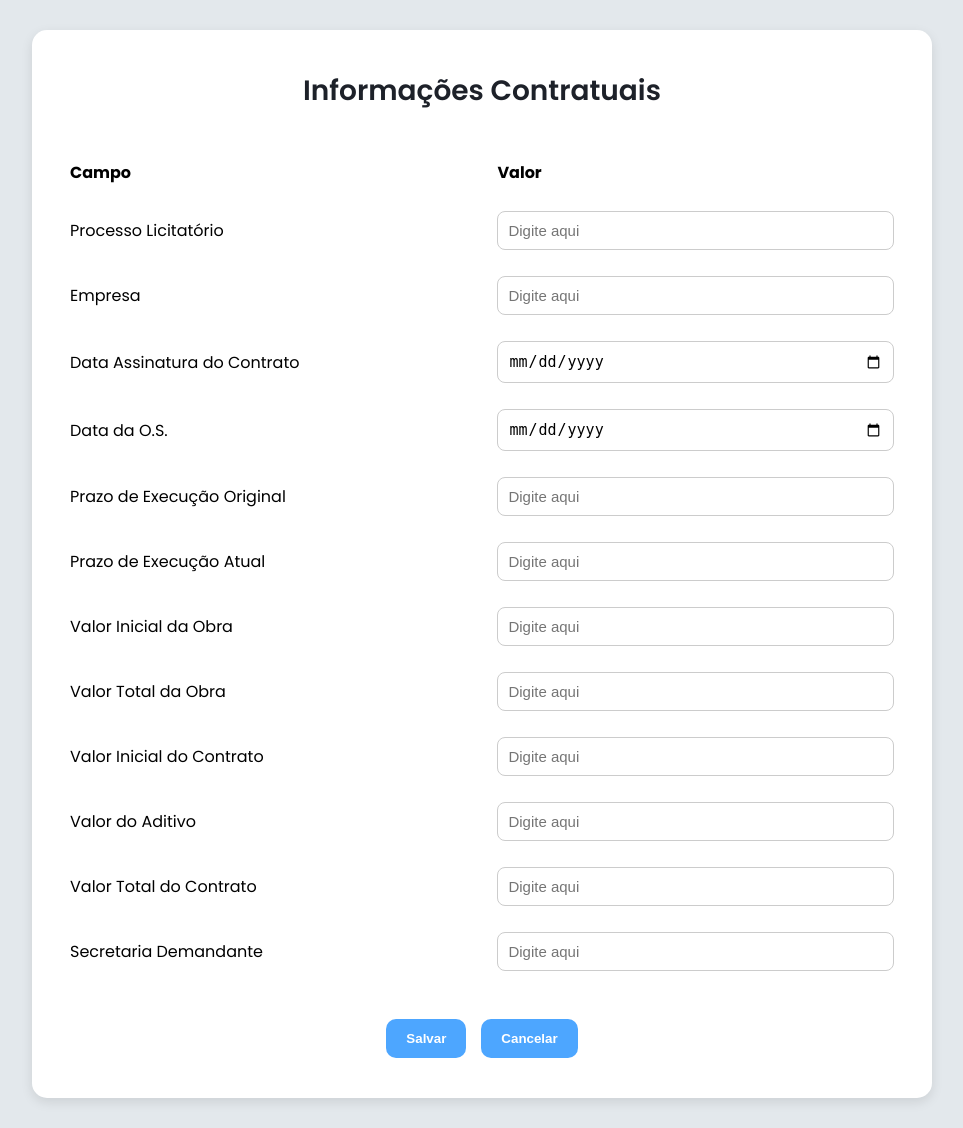
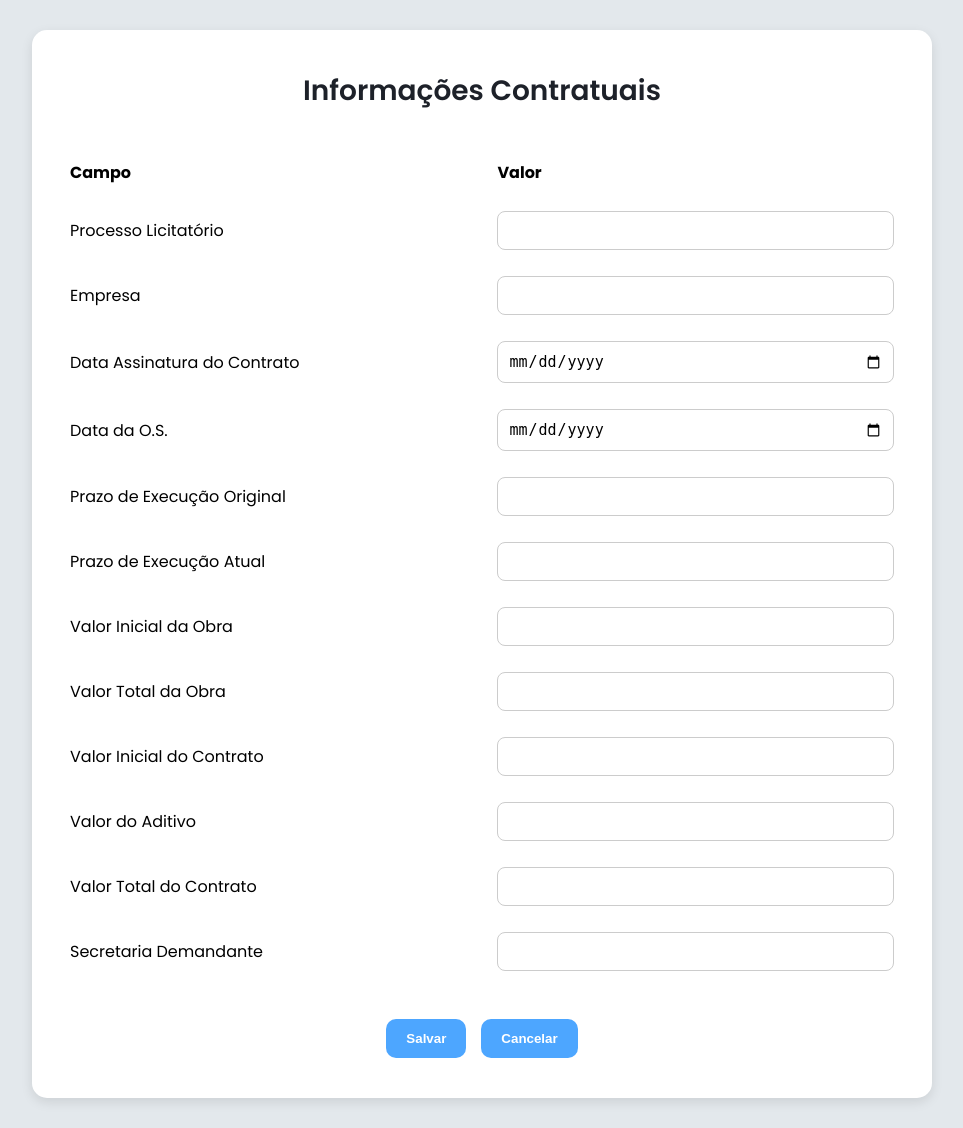
Before and after one commit to marcossrigel/CEHAB-Sistema-Monitoramento, a PHP site: page /infocontratuais.php in a window 1280 px wide. Shown: the whole page, without its empty margins (158-1121 px from the left). Run offline with PHP 8.4, Linux system fonts and the light colour scheme.

Commit message:
ultimas atualizacoes dia 04/05/2025

```diff
--- a/siscreche/infocontratuais.php
+++ b/siscreche/infocontratuais.php
@@ -102,11 +102,11 @@ button:hover {
       </tr>
       <tr>
         <td>Processo Licitatório</td>
-        <td><input type="text" placeholder="Digite aqui"></td>
+        <td><input type="text"></td>
       </tr>
       <tr>
         <td>Empresa</td>
-        <td><input type="text" placeholder="Digite aqui"></td>
+        <td><input type="text"></td>
       </tr>
       <tr>
         <td>Data Assinatura do Contrato</td>
@@ -118,35 +118,35 @@ button:hover {
       </tr>
       <tr>
         <td>Prazo de Execução Original</td>
-        <td><input type="text" placeholder="Digite aqui"></td>
+        <td><input type="text"></td>
       </tr>
       <tr>
         <td>Prazo de Execução Atual</td>
-        <td><input type="text" placeholder="Digite aqui"></td>
+        <td><input type="text"></td>
       </tr>
       <tr>
         <td>Valor Inicial da Obra</td>
-        <td><input type="text" placeholder="Digite aqui"></td>
+        <td><input type="text"></td>
       </tr>
       <tr>
         <td>Valor Total da Obra</td>
-        <td><input type="text" placeholder="Digite aqui"></td>
+        <td><input type="text"></td>
       </tr>
       <tr>
         <td>Valor Inicial do Contrato</td>
-        <td><input type="text" placeholder="Digite aqui"></td>
+        <td><input type="text"></td>
       </tr>
       <tr>
         <td>Valor do Aditivo</td>
-        <td><input type="text" placeholder="Digite aqui"></td>
+        <td><input type="text"></td>
       </tr>
       <tr>
         <td>Valor Total do Contrato</td>
-        <td><input type="text" placeholder="Digite aqui"></td>
+        <td><input type="text"></td>
       </tr>
       <tr>
         <td>Secretaria Demandante</td>
-        <td><input type="text" placeholder="Digite aqui"></td>
+        <td><input type="text"></td>
       </tr>
     </table>
     <div class="button-group">
```
Also changed, not shown: siscreche/visualizar.php (+9 -0 lines).
